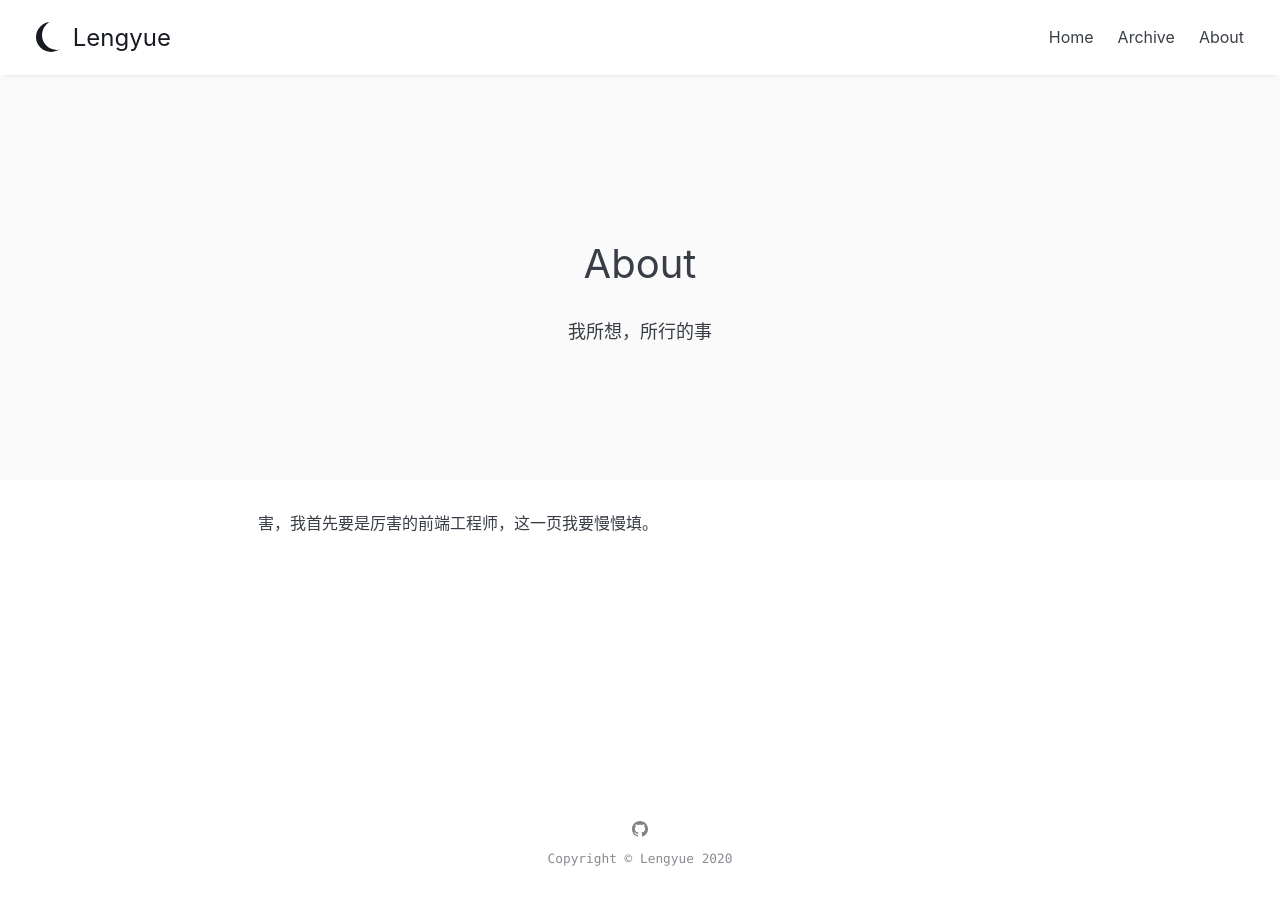
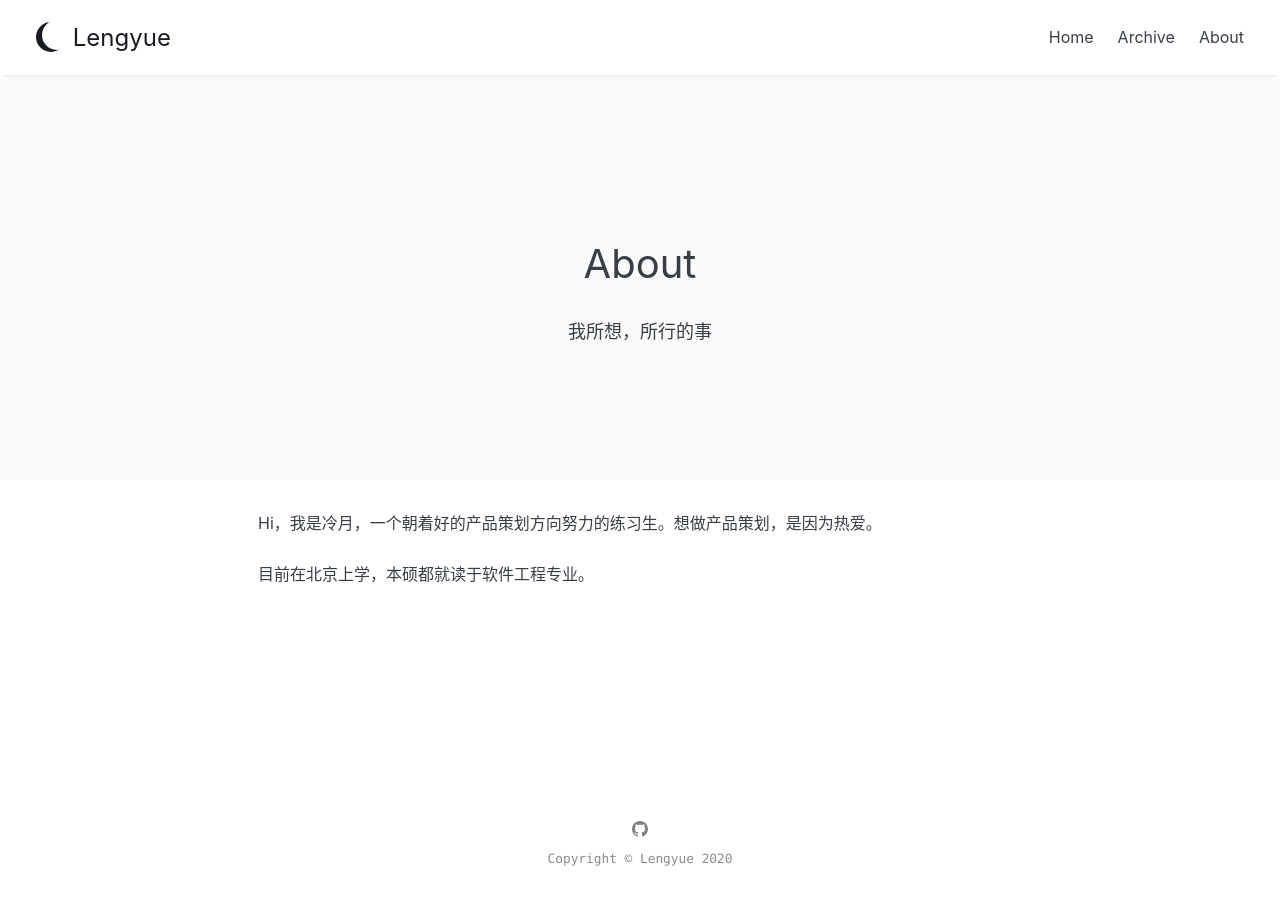
Before and after one commit to guxi11/guxi11.github.io, a Jekyll site: the page built from about.md, in a window 1280 px wide. Built offline with Jekyll 4.4.1, drawn with Linux system fonts in a browser that asks for light colours.

Commit message:
doc: update about

```diff
--- a/about.md
+++ b/about.md
@@ -5,4 +5,6 @@ permalink: /about/
 description: 我所想，所行的事
 ---
 
-害，我首先要是厉害的前端工程师，这一页我要慢慢填。
+Hi，我是冷月，一个朝着好的产品策划方向努力的练习生。想做产品策划，是因为热爱。
+
+目前在北京上学，本硕都就读于软件工程专业。
```
